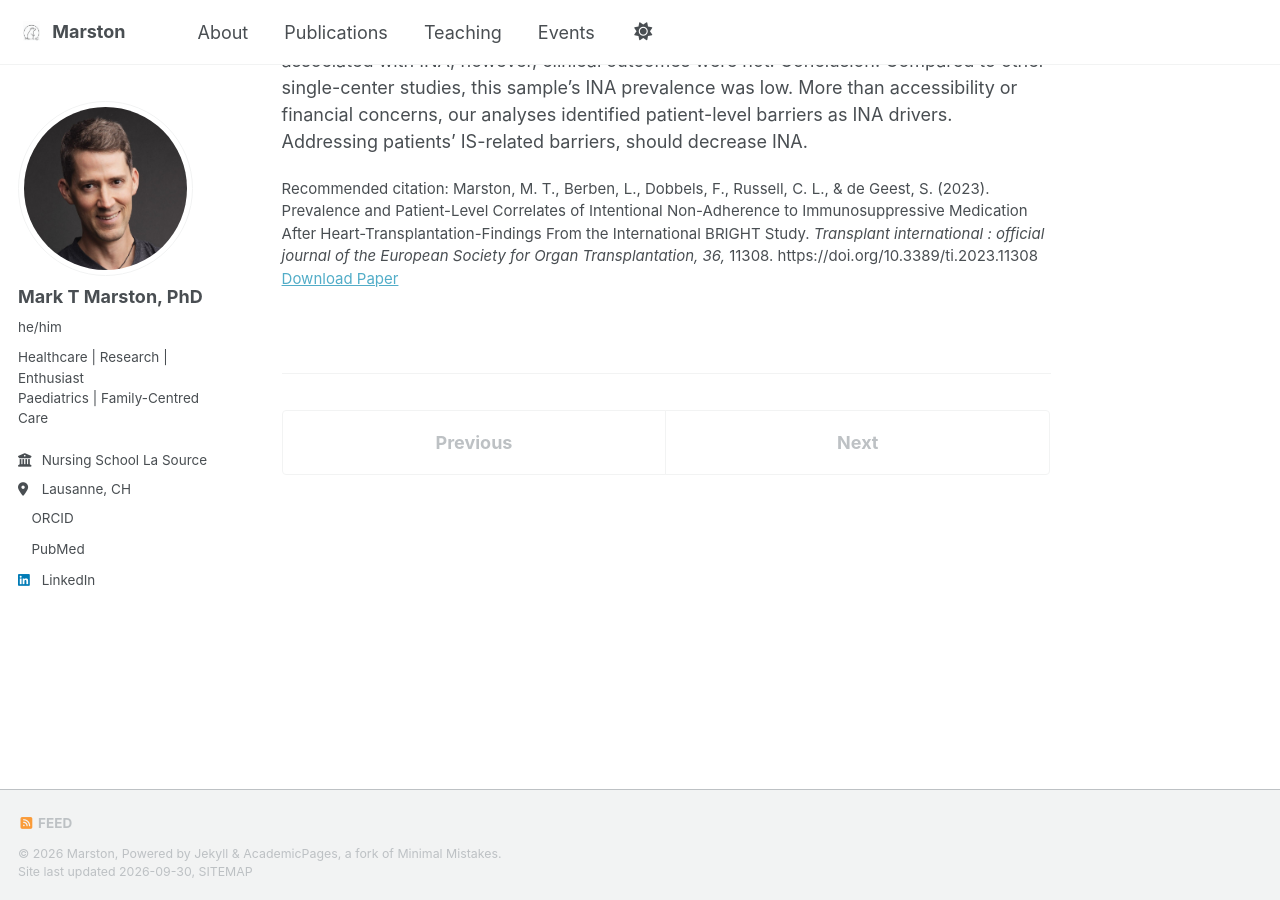
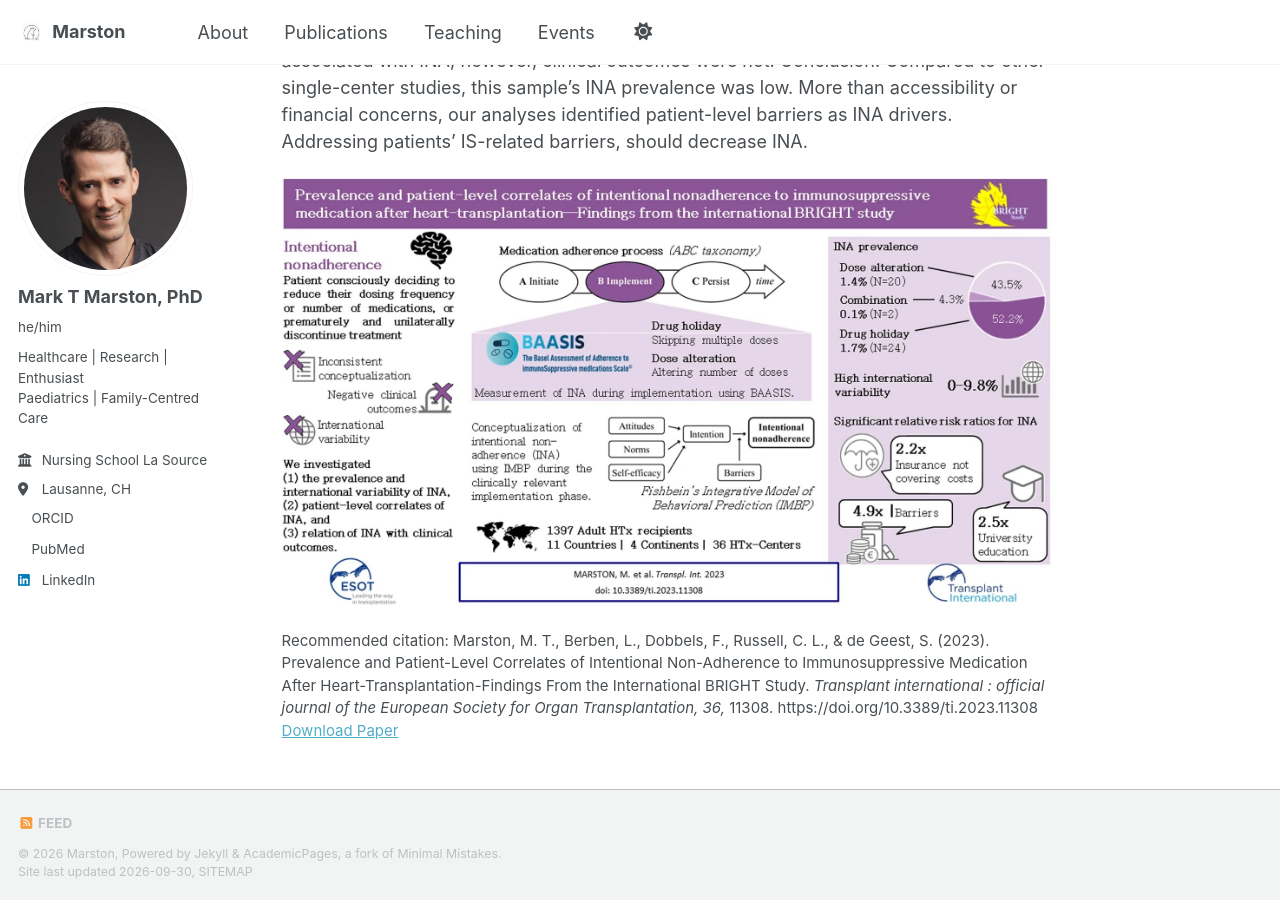
Before and after one commit to marstonRN/marston.github.io, a Jekyll site: the page built from _publications/2023_publication_2-bright_ina_transpl-int.md, in a window 1280 px wide and 900 px high, scrolled down 640 px. Built offline with Jekyll 4.4.1, drawn with Linux system fonts in a browser that asks for light colours; a style sheet for code colours, icons or effects is not loaded.

Commit message:
Update 2023_publication_2-bright_ina_transpl-int.md

```diff
--- a/_publications/2023_publication_2-bright_ina_transpl-int.md
+++ b/_publications/2023_publication_2-bright_ina_transpl-int.md
@@ -16,3 +16,5 @@ Aims. We investigated (1) the prevalence and international variability of INA, (
 Methods. Secondary analysis of data from the BRIGHT study—an international multi-center, cross-sectional survey examining multi-level factors of adherence in 1,397 adult HTx recipients. INA during the implementation phase, i.e., drug holiday and dose alteration, was measured using the Basel Assessment of Adherence to Immunosuppressive Medications Scale© (BAASIS©). Descriptive and inferential analysis was performed with data retrieved through patient interview, patient self-report and in clinical records.
 Results. INA prevalence was 3.3% (n = 46/1,397)—drug holidays: 1.7% (n = 24); dose alteration: 1.4% (n = 20); both: 0.1% (n = 2). University-level education (OR = 2.46, CI = 1.04–5.83), insurance not covering IS costs (OR = 2.21, CI = 1.01–4.87) and barriers (OR = 4.90, CI = 2.73–8.80) were significantly associated with INA; however, clinical outcomes were not.
 Conclusion. Compared to other single-center studies, this sample’s INA prevalence was low. More than accessibility or financial concerns, our analyses identified patient-level barriers as INA drivers. Addressing patients’ IS-related barriers, should decrease INA.
+
+![Graphical abstract](/images/publications/2023_publication_2-bright_ina_transpl-int_img.jpg)
```
